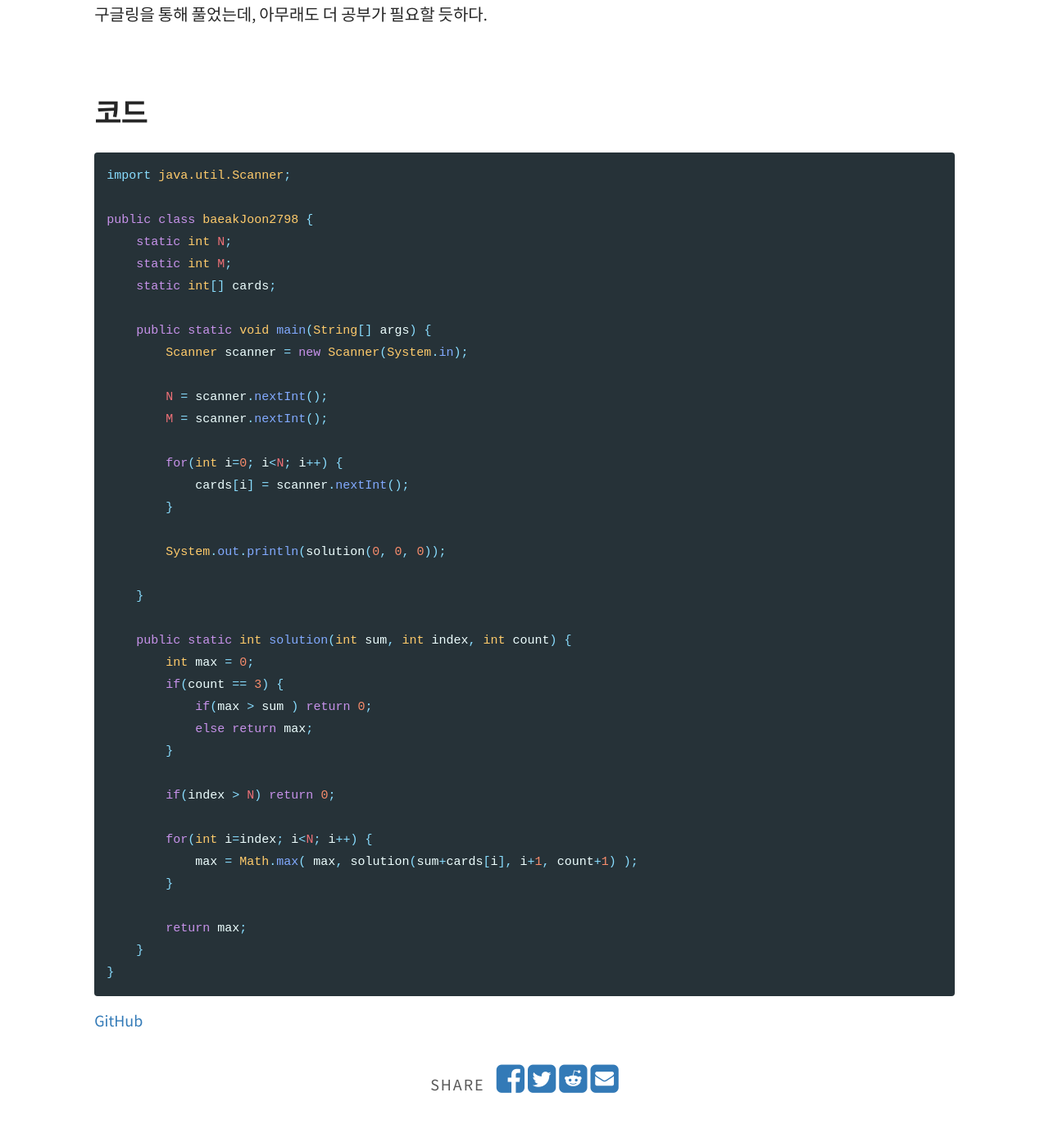
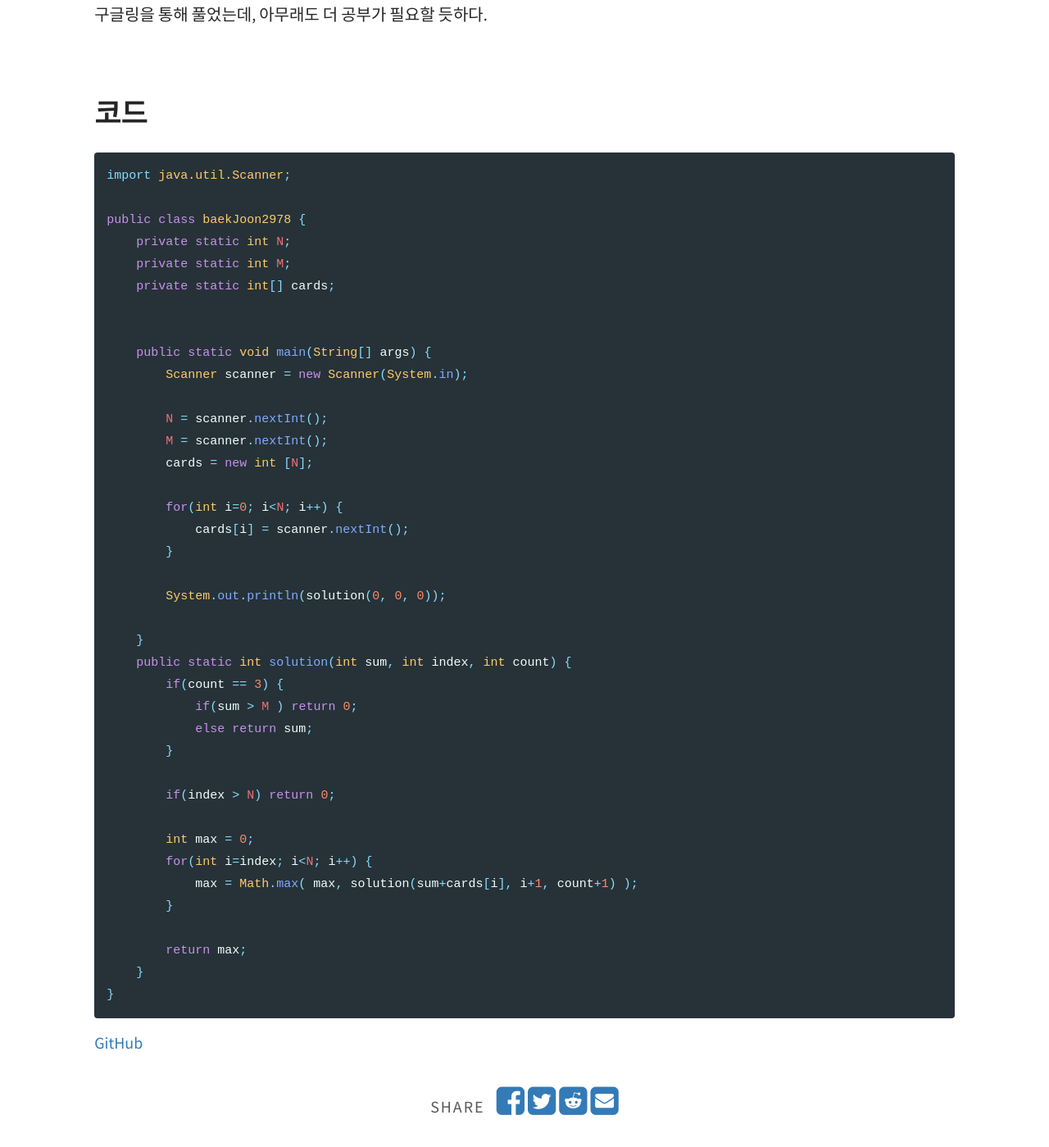
Before and after one commit to hamjeehyun/hamjeehyun.github.io, a Jekyll site: the page built from _posts/2020-02-01-java-beakjoon-2798.md, in a window 1280 px wide and 1400 px high, scrolled down 1744 px. Shown: the whole window at 82% size. Built offline with Jekyll 4.4.1, drawn with Linux system fonts in a browser that asks for light colours.

Commit message:
코드 수정

````diff
--- a/_posts/2020-02-01-java-beakjoon-2798.md
+++ b/_posts/2020-02-01-java-beakjoon-2798.md
@@ -57,16 +57,18 @@ N장의 카드에서 3장을 뽑아 합을 결정하는 방법은 <sub>N</sub>C<
 ```java
 import java.util.Scanner;
 
-public class baeakJoon2798 {
-    static int N;
-    static int M;
-    static int[] cards;
+public class baekJoon2978 {
+    private static int N;
+    private static int M;
+    private static int[] cards;
+
 
     public static void main(String[] args) {
         Scanner scanner = new Scanner(System.in);
 
         N = scanner.nextInt();
         M = scanner.nextInt();
+        cards = new int [N];
 
         for(int i=0; i<N; i++) {
             cards[i] = scanner.nextInt();
@@ -75,16 +77,15 @@ public class baeakJoon2798 {
         System.out.println(solution(0, 0, 0));
 
     }
-
     public static int solution(int sum, int index, int count) {
-        int max = 0;
         if(count == 3) {
-            if(max > sum ) return 0;
-            else return max;
+            if(sum > M ) return 0;
+            else return sum;
         }
 
         if(index > N) return 0;
 
+        int max = 0;
         for(int i=index; i<N; i++) {
             max = Math.max( max, solution(sum+cards[i], i+1, count+1) );
         }
````
